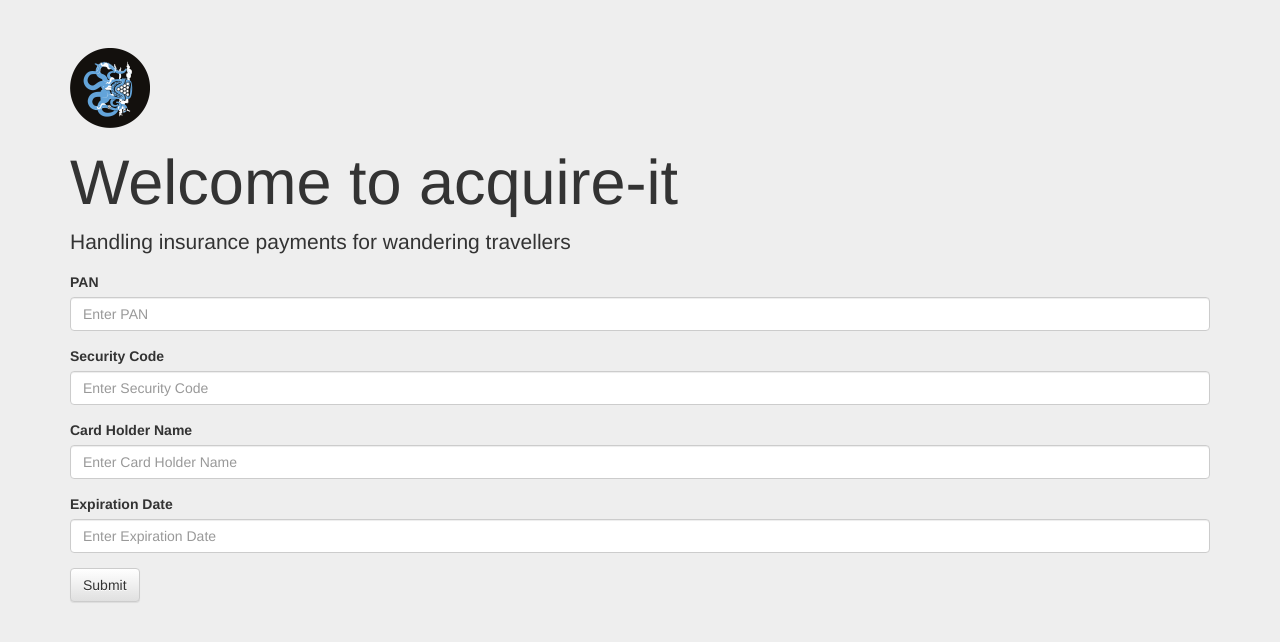
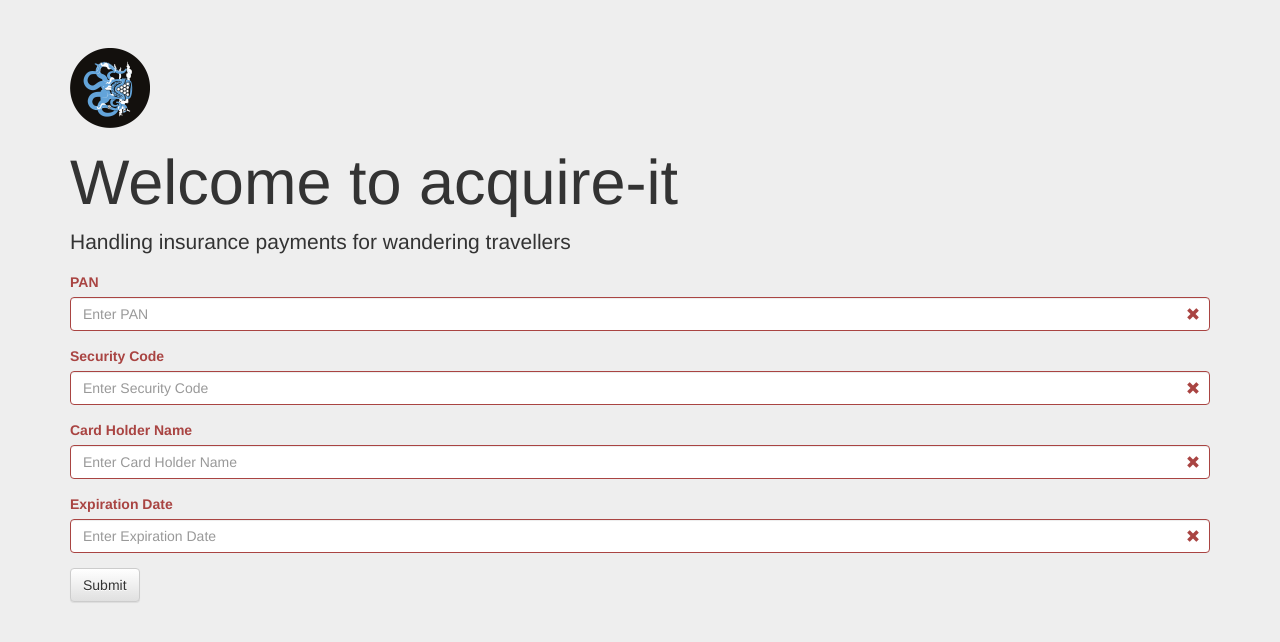
Before and after one commit to insurance-fraud/acquire-it, a React (Create React App) app: page / in a window 1280 px wide. Shown: the top 642 px of the page. Built offline with nearby package versions, Linux system fonts and the light colour scheme.

Commit message:
Validate credit card form

```diff
--- a/src/Form.js
+++ b/src/Form.js
@@ -2,10 +2,47 @@ import React, { Component } from 'react';
 import { FormGroup, FormControl, ControlLabel, Button } from 'react-bootstrap';
 
 class Form extends Component {
-  state = { pan: '', securityCode: '', cardHolderName: '', expirationDate: '' };
+  state = {
+    pan: '',
+    securityCode: '',
+    cardHolderName: '',
+    expirationDate: '',
+    panValid: false,
+    securityCodeValid: false,
+    cardHolderNameValid: false,
+    expirationDateValid: false
+  };
 
   handleChange = event => {
-    this.setState({ [event.target.name]: event.target.value });
+    this.setState(
+      { [event.target.name]: event.target.value },
+      this.validateForm
+    );
+  };
+
+  validateForm = () => {
+    let {
+      pan,
+      securityCode,
+      cardHolderName,
+      expirationDate,
+      panValid,
+      securityCodeValid,
+      cardHolderNameValid,
+      expirationDateValid
+    } = this.state;
+
+    panValid = pan !== '';
+    securityCodeValid = securityCode !== '';
+    cardHolderNameValid = cardHolderName !== '';
+    expirationDateValid = expirationDate !== '';
+
+    this.setState({
+      panValid,
+      securityCodeValid,
+      cardHolderNameValid,
+      expirationDateValid
+    });
   };
 
   pay = event => {
@@ -42,11 +79,23 @@ class Form extends Component {
   };
 
   render() {
-    const { pan, securityCode, cardHolderName, expirationDate } = this.state;
+    const {
+      pan,
+      securityCode,
+      cardHolderName,
+      expirationDate,
+      panValid,
+      securityCodeValid,
+      cardHolderNameValid,
+      expirationDateValid
+    } = this.state;
 
     return (
       <form onSubmit={this.pay}>
-        <FormGroup controlId="formBasicText">
+        <FormGroup
+          controlId="formBasicText"
+          validationState={panValid ? 'success' : 'error'}
+        >
           <ControlLabel>PAN</ControlLabel>
           <FormControl
             type="text"
@@ -57,7 +106,10 @@ class Form extends Component {
           />
           <FormControl.Feedback />
         </FormGroup>
-        <FormGroup controlId="formBasicText">
+        <FormGroup
+          controlId="formBasicText"
+          validationState={securityCodeValid ? 'success' : 'error'}
+        >
           <ControlLabel>Security Code</ControlLabel>
           <FormControl
             type="text"
@@ -68,7 +120,10 @@ class Form extends Component {
           />
           <FormControl.Feedback />
         </FormGroup>
-        <FormGroup controlId="formBasicText">
+        <FormGroup
+          controlId="formBasicText"
+          validationState={cardHolderNameValid ? 'success' : 'error'}
+        >
           <ControlLabel>Card Holder Name</ControlLabel>
           <FormControl
             type="text"
@@ -79,7 +134,10 @@ class Form extends Component {
           />
           <FormControl.Feedback />
         </FormGroup>
-        <FormGroup controlId="formBasicText">
+        <FormGroup
+          controlId="formBasicText"
+          validationState={expirationDateValid ? 'success' : 'error'}
+        >
           <ControlLabel>Expiration Date</ControlLabel>
           <FormControl
             type="text"
```
